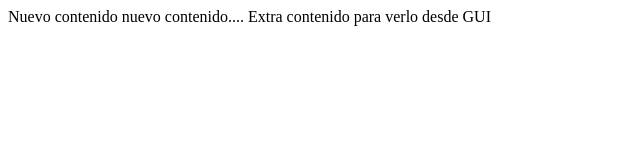
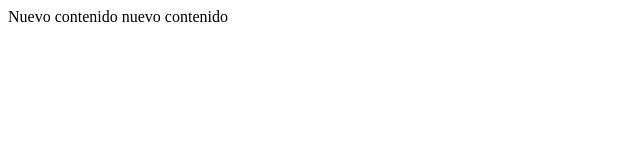
Before and after one commit to testram/TestGitHubRam, a plain HTML site: page public_html/index.html in a window 1280 px wide. Shown: the whole page, without its empty margins (0-640 px from the left). Drawn offline with Linux system fonts and the light colour scheme.

Commit message:
Revert "Hmtl5 index modificado"
This reverts commit da487830aee8cb100290de4047a4c357422a4daf.

```diff
--- a/public_html/index.html
+++ b/public_html/index.html
@@ -11,6 +11,6 @@ and open the template in the editor.
         <meta name="viewport" content="width=device-width">
     </head>
     <body>
-        <div>Nuevo contenido nuevo contenido.... Extra contenido para verlo desde GUI</div>
+        <div>Nuevo contenido nuevo contenido</div>
     </body>
 </html>
```
